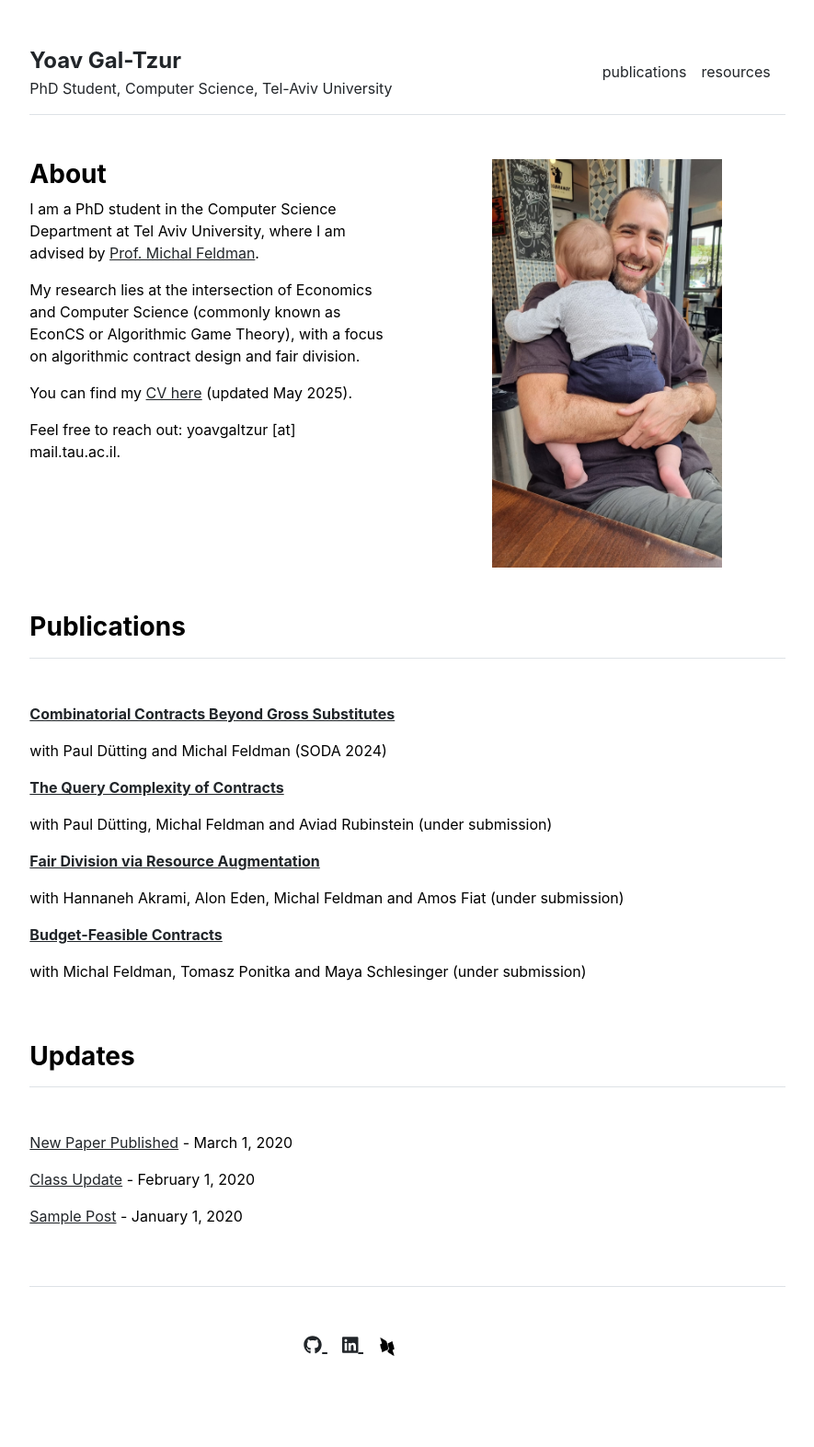
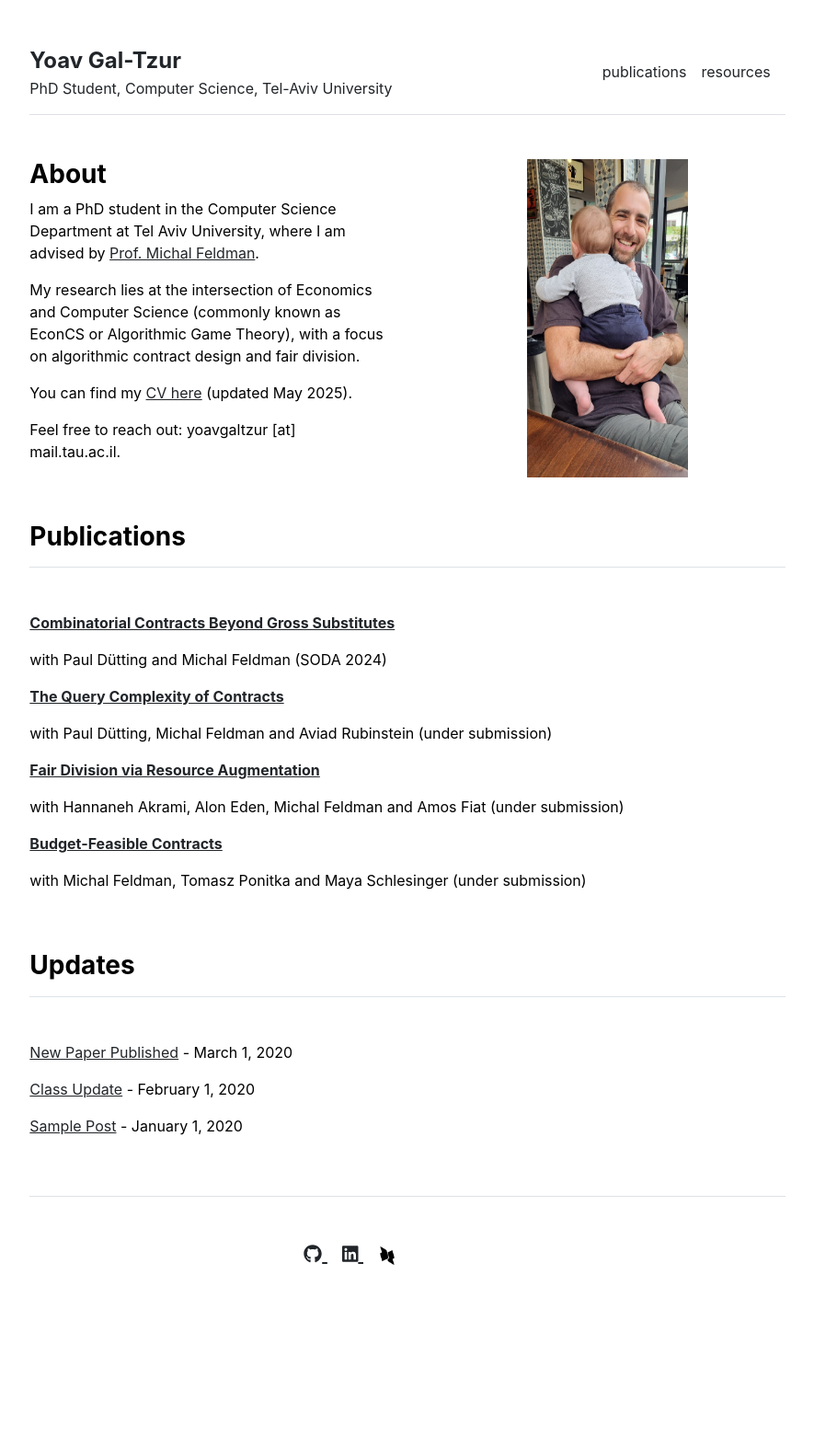
Before and after one commit to yoavGaltzur/yoavGaltzur.github.io, a Jekyll site: the page built from index.md, in a window 1280 px wide. Shown: the whole page at 92% size, without its empty margins (197-1082 px from the left). Built offline with Jekyll 4.4.1, drawn with Linux system fonts in a browser that asks for light colours; after the commit the page ends 1475 px from its top, so only the background shows below that.

Commit message:
Update home.html

```diff
--- a/_layouts/home.html
+++ b/_layouts/home.html
@@ -9,7 +9,7 @@ layout: default
   </div>
 <!--   <div class="col-md-6"> -->
   <div class="col-md-6 d-flex justify-content-center">
-    <img src="/assets/yoav_pic_2.jpeg" alt="Profile Pic" width="250">
+    <img src="/assets/yoav_pic_2.jpeg" alt="Profile Pic" width="175">
   </div>
 </div>
 
```
